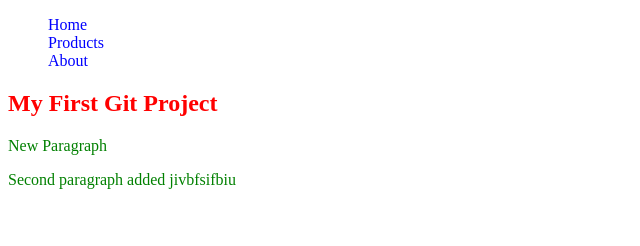
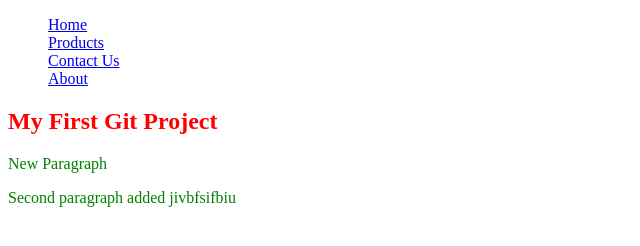
Before and after one commit to samadhan-diwane/gitdemo, a plain HTML site: page index.html in a window 1280 px wide. Shown: the whole page, without its empty margins (0-640 px from the left). Drawn offline with Linux system fonts and the light colour scheme.

Commit message:
added navigation tab

```diff
--- a/index.html
+++ b/index.html
@@ -8,9 +8,10 @@
 <body>
 	<nav>
 		<ul>
-			<li>Home</li>
-			<li>Products</li>
-			<li>About</li>
+			<li><a href="#">Home</a></li>
+			<li><a href="#">Products</a></li>
+			<li><a href="#">Contact Us</a></li>
+			<li><a href="#">About</a></li>
 		</ul>
 	</nav>
 
```
